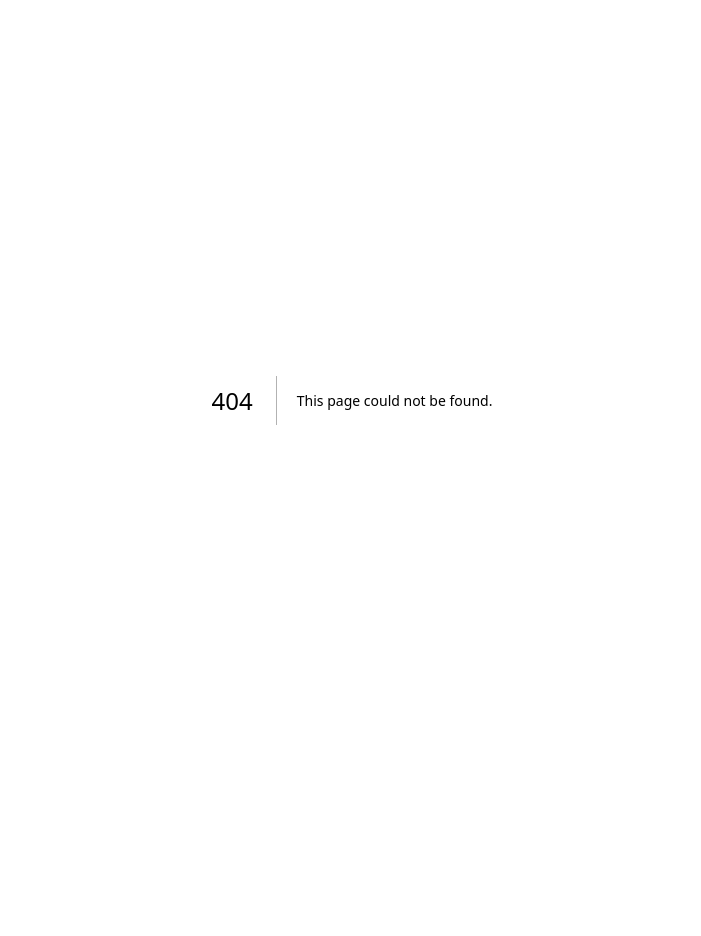
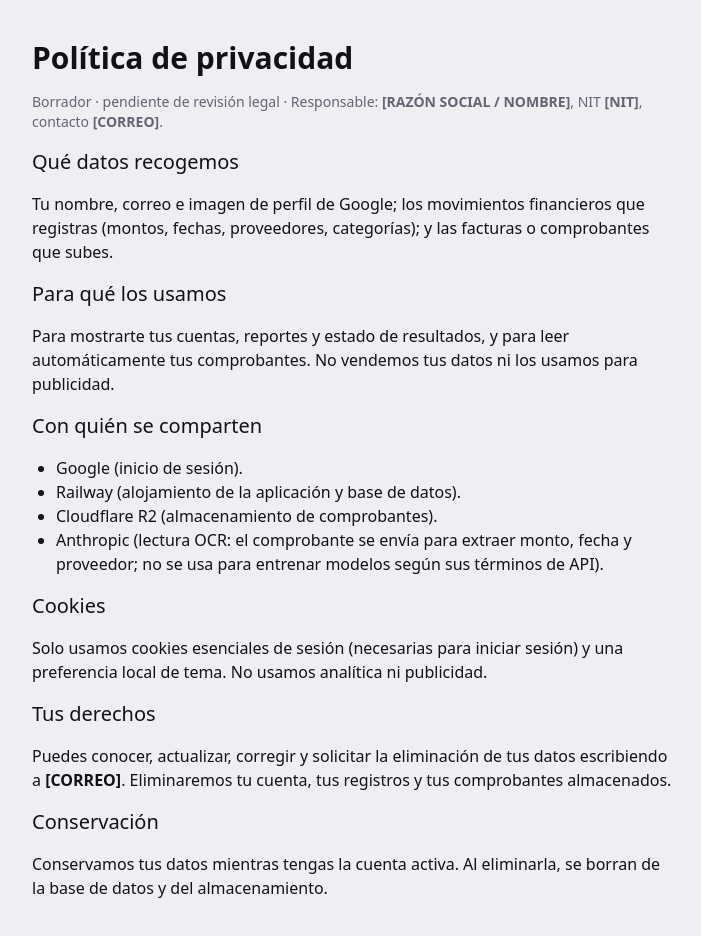
Before and after one commit to valeriaflorezs/MiBolsillo, a Next.js app: page /privacidad in a window 1280 px wide. Before the commit this address had no page. Shown: the top 936 px of the page, without its empty margins (288-989 px from the left). Before the commit the page ends 800 px from the top, so only its background shows below. Built offline with nearby package versions, Linux system fonts and the light colour scheme.

Commit message:
Phase 4: legal pages, workspace deletion, orphan cleanup, security gate and manuals

```diff
--- a/src/app/login/page.tsx
+++ b/src/app/login/page.tsx
@@ -1,3 +1,4 @@
+import Link from "next/link";
 import { redirect } from "next/navigation";
 import { auth, signIn } from "@/lib/auth/config";
 
@@ -21,7 +22,7 @@ export default async function LoginPage({ searchParams }: { searchParams: Promis
         <form action={async () => { "use server"; await signIn("google", { redirectTo: next }); }}>
           <button type="submit" className="btn btn-primary w-full !py-3">Continuar con Google</button>
         </form>
-        <p className="text-xs text-muted">Al continuar aceptas el tratamiento de tus datos según la política de privacidad.</p>
+        <p className="text-xs text-muted">Al continuar aceptas los <Link className="underline" href="/terminos">términos</Link> y la <Link className="underline" href="/privacidad">política de privacidad</Link>.</p>
       </section>
     </main>
   );
--- /dev/null
+++ b/src/app/privacidad/page.tsx
@@ -0,0 +1,28 @@
+export const metadata = { title: "Política de privacidad" };
+
+// BORRADOR: debe ser validado por un abogado antes de publicar (Ley 1581 de 2012).
+export default function Privacidad() {
+  return (
+    <main className="prose mx-auto max-w-2xl space-y-4 px-4 py-10">
+      <h1 className="text-3xl font-semibold">Política de privacidad</h1>
+      <p className="text-sm text-muted">Borrador · pendiente de revisión legal · Responsable: <strong>[RAZÓN SOCIAL / NOMBRE]</strong>, NIT <strong>[NIT]</strong>, contacto <strong>[CORREO]</strong>.</p>
+      <h2 className="text-xl font-medium">Qué datos recogemos</h2>
+      <p>Tu nombre, correo e imagen de perfil de Google; los movimientos financieros que registras (montos, fechas, proveedores, categorías); y las facturas o comprobantes que subes.</p>
+      <h2 className="text-xl font-medium">Para qué los usamos</h2>
+      <p>Para mostrarte tus cuentas, reportes y estado de resultados, y para leer automáticamente tus comprobantes. No vendemos tus datos ni los usamos para publicidad.</p>
+      <h2 className="text-xl font-medium">Con quién se comparten</h2>
+      <ul className="list-disc pl-6">
+        <li>Google (inicio de sesión).</li>
+        <li>Railway (alojamiento de la aplicación y base de datos).</li>
+        <li>Cloudflare R2 (almacenamiento de comprobantes).</li>
+        <li>Anthropic (lectura OCR: el comprobante se envía para extraer monto, fecha y proveedor; no se usa para entrenar modelos según sus términos de API).</li>
+      </ul>
+      <h2 className="text-xl font-medium">Cookies</h2>
+      <p>Solo usamos cookies esenciales de sesión (necesarias para iniciar sesión) y una preferencia local de tema. No usamos analítica ni publicidad.</p>
+      <h2 className="text-xl font-medium">Tus derechos</h2>
+      <p>Puedes conocer, actualizar, corregir y solicitar la eliminación de tus datos escribiendo a <strong>[CORREO]</strong>. Eliminaremos tu cuenta, tus registros y tus comprobantes almacenados.</p>
+      <h2 className="text-xl font-medium">Conservación</h2>
+      <p>Conservamos tus datos mientras tengas la cuenta activa. Al eliminarla, se borran de la base de datos y del almacenamiento.</p>
+    </main>
+  );
+}
--- /dev/null
+++ b/src/app/terminos/page.tsx
@@ -0,0 +1,13 @@
+export const metadata = { title: "Términos y condiciones" };
+
+// BORRADOR: debe ser validado por un abogado antes de publicar.
+export default function Terminos() {
+  return (
+    <main className="mx-auto max-w-2xl space-y-4 px-4 py-10">
+      <h1 className="text-3xl font-semibold">Términos y condiciones</h1>
+      <p className="text-sm text-muted">Borrador · pendiente de revisión legal.</p>
+      <p>MiBolsillo es una herramienta de organización financiera. No ofrece asesoría contable, tributaria ni legal; las cifras dependen de los datos que registras. Eres responsable de la veracidad de la información y de las personas a las que das acceso a tus negocios.</p>
+      <p>El servicio se presta “tal cual”. Puedes dejar de usarlo y solicitar la eliminación de tus datos en cualquier momento. Estos términos pueden cambiar; te avisaremos de cambios relevantes.</p>
+    </main>
+  );
+}
--- a/src/app/w/[workspaceId]/layout.tsx
+++ b/src/app/w/[workspaceId]/layout.tsx
@@ -1,4 +1,5 @@
 import { SideRail } from "@/components/shell/side-rail";
+import { SiteFooter } from "@/components/ui/site-footer";
 import { TopNav } from "@/components/shell/top-nav";
 import { prisma } from "@/lib/db";
 import { pageCtx } from "@/lib/auth/permissions";
@@ -17,6 +18,7 @@ export default async function WorkspaceLayout({ children, params }: { children:
     orderBy: { createdAt: "asc" },
   });
   return (
+    <>
     <div className="mx-auto flex min-h-screen max-w-6xl flex-col gap-6 px-4 py-6">
       <TopNav
         tabs={tabsFor(workspaceId, ctx.workspace.type, ctx.role)}
@@ -30,5 +32,7 @@ export default async function WorkspaceLayout({ children, params }: { children:
         <main className="min-w-0 flex-1 space-y-6">{children}</main>
       </div>
     </div>
+      <SiteFooter />
+    </>
   );
 }
--- a/src/app/w/[workspaceId]/settings/page.tsx
+++ b/src/app/w/[workspaceId]/settings/page.tsx
@@ -2,13 +2,13 @@ import { headers } from "next/headers";
 import { ActionForm } from "@/components/forms/action-form";
 import { prisma } from "@/lib/db";
 import { pageCtx } from "@/lib/auth/permissions";
-import { changeMemberRoleAction, createInviteAction, removeMemberAction } from "@/modules/core/actions";
+import { changeMemberRoleAction, createInviteAction, deleteWorkspaceAction, removeMemberAction } from "@/modules/core/actions";
 
 export const metadata = { title: "Miembros" };
 
 export default async function SettingsPage({ params }: { params: Promise<{ workspaceId: string }> }) {
   const { workspaceId } = await params;
-  const { userId } = await pageCtx(workspaceId, "member:manage");
+  const { userId, workspace } = await pageCtx(workspaceId, "member:manage");
   const [members, invites, h] = await Promise.all([
     prisma.workspaceMember.findMany({ where: { workspaceId }, include: { user: { select: { name: true, email: true } } }, orderBy: { createdAt: "asc" } }),
     prisma.workspaceInvite.findMany({ where: { workspaceId, acceptedAt: null, expiresAt: { gt: new Date() } } }),
@@ -69,6 +69,16 @@ export default async function SettingsPage({ params }: { params: Promise<{ works
           </ul>
         )}
       </section>
+
+      <section className="card space-y-3 border border-negative/30">
+        <h2 className="font-medium text-negative">Eliminar este negocio</h2>
+        <p className="text-sm text-muted">Borra definitivamente movimientos, reservas, CAPEX, miembros y comprobantes. No se puede deshacer.</p>
+        <ActionForm action={deleteWorkspaceAction} submitLabel="Eliminar definitivamente" variant="ghost" resetOnSuccess={false}>
+          <input type="hidden" name="workspaceId" value={workspaceId} />
+          <label className="label" htmlFor="confirm">Escribe «{workspace.name}» para confirmar</label>
+          <input id="confirm" name="confirm" required autoComplete="off" className="input max-w-sm" />
+        </ActionForm>
+      </section>
     </>
   );
 }
--- /dev/null
+++ b/src/components/ui/site-footer.tsx
@@ -0,0 +1,9 @@
+import Link from "next/link";
+
+export function SiteFooter() {
+  return (
+    <footer className="mx-auto max-w-6xl px-4 pb-8 text-center text-xs text-muted">
+      <Link className="underline" href="/privacidad">Privacidad</Link> · <Link className="underline" href="/terminos">Términos</Link>
+    </footer>
+  );
+}
--- a/src/lib/storage/r2.ts
+++ b/src/lib/storage/r2.ts
@@ -1,4 +1,4 @@
-import { S3Client, GetObjectCommand, PutObjectCommand } from "@aws-sdk/client-s3";
+import { S3Client, DeleteObjectsCommand, GetObjectCommand, PutObjectCommand } from "@aws-sdk/client-s3";
 import { getSignedUrl } from "@aws-sdk/s3-request-presigner";
 import { randomUUID } from "node:crypto";
 
@@ -42,3 +42,10 @@ export async function readObject(key: string): Promise<Uint8Array> {
   const out = await r2.send(new GetObjectCommand({ Bucket, Key: key }));
   return out.Body!.transformToByteArray();
 }
+
+/** Borra objetos de R2 (lotes de 1000). Usado al eliminar un negocio y al limpiar subidas huérfanas. */
+export async function deleteObjects(keys: string[]) {
+  for (let i = 0; i < keys.length; i += 1000) {
+    await r2.send(new DeleteObjectsCommand({ Bucket, Delete: { Objects: keys.slice(i, i + 1000).map((Key) => ({ Key })), Quiet: true } }));
+  }
+}
--- a/src/modules/core/actions.ts
+++ b/src/modules/core/actions.ts
@@ -8,6 +8,7 @@ import { prisma } from "@/lib/db";
 import { run, userError, type ActionState } from "@/lib/actions";
 import { requireUser, requireWorkspace } from "@/lib/auth/permissions";
 import { rateLimit } from "@/lib/security/rate-limit";
+import { deleteObjects } from "@/lib/storage/r2";
 import { DEFAULT_CATEGORIES } from "./defaults";
 
 const id = z.string().cuid();
@@ -114,3 +115,21 @@ export async function acceptInvite(token: string) {
   ]);
   return { workspaceId: invite.workspaceId };
 }
+
+/** Elimina un negocio y TODOS sus datos (incluidos los comprobantes en R2). Solo ADMIN, con confirmación por nombre. */
+export async function deleteWorkspaceAction(_: ActionState, fd: FormData): Promise<ActionState> {
+  return run(async () => {
+    const i = z.object({ workspaceId: id, confirm: z.string() }).parse(Object.fromEntries(fd));
+    const { workspace } = await requireWorkspace(i.workspaceId, "member:manage");
+    if (i.confirm.trim() !== workspace.name) throw userError("Escribe el nombre exacto del negocio para confirmar.");
+    const files = await prisma.attachment.findMany({ where: { workspaceId: i.workspaceId }, select: { storageKey: true } });
+    await deleteObjects(files.map((f) => f.storageKey));
+    // Orden explícito: las FKs de transacciones hacia cuentas/categorías no son en cascada.
+    await prisma.$transaction([
+      prisma.attachment.deleteMany({ where: { workspaceId: i.workspaceId } }),
+      prisma.transaction.deleteMany({ where: { workspaceId: i.workspaceId } }),
+      prisma.workspace.delete({ where: { id: i.workspaceId } }),
+    ]);
+    redirect("/");
+  });
+}
--- a/src/modules/core/receipt-actions.ts
+++ b/src/modules/core/receipt-actions.ts
@@ -5,7 +5,7 @@ import { prisma } from "@/lib/db";
 import { requireWorkspace } from "@/lib/auth/permissions";
 import { rateLimit } from "@/lib/security/rate-limit";
 import { getOcrProvider } from "@/lib/ocr";
-import { createReceiptUpload, readObject, signedReadUrl } from "@/lib/storage/r2";
+import { createReceiptUpload, deleteObjects, readObject, signedReadUrl } from "@/lib/storage/r2";
 
 const UploadInput = z.object({
   workspaceId: z.string().cuid(),
@@ -30,6 +30,7 @@ export async function createReceiptUploadAction(raw: unknown) {
     const input = UploadInput.parse(raw);
     const { userId } = await requireWorkspace(input.workspaceId, "transaction:create");
     rateLimit(`upload:${userId}`, 30, 60_000);
+    await purgeOrphans(userId);
     const { key, url } = await createReceiptUpload(input.workspaceId, input.mimeType, input.sizeBytes);
     const att = await prisma.attachment.create({
       data: { workspaceId: input.workspaceId, uploadedById: userId, storageKey: key, fileType: input.mimeType, fileName: input.fileName, sizeBytes: input.sizeBytes },
@@ -84,3 +85,19 @@ export async function getReceiptUrlAction(raw: unknown) {
   if (!att) throw new Error("NOT_FOUND");
   return { url: await signedReadUrl(att.storageKey) };
 }
+
+/** Limpieza oportunista: borra comprobantes subidos por el usuario hace >24 h que nunca se asociaron a un gasto. */
+async function purgeOrphans(userId: string) {
+  try {
+    const old = await prisma.attachment.findMany({
+      where: { uploadedById: userId, transactionId: null, createdAt: { lt: new Date(Date.now() - 86_400_000) } },
+      select: { id: true, storageKey: true },
+      take: 50,
+    });
+    if (!old.length) return;
+    await deleteObjects(old.map((a) => a.storageKey));
+    await prisma.attachment.deleteMany({ where: { id: { in: old.map((a) => a.id) } } });
+  } catch (e) {
+    console.error("purgeOrphans", e);
+  }
+}
```
Also changed, not shown: 4 other files (tests, documents, lock files or other folders).
